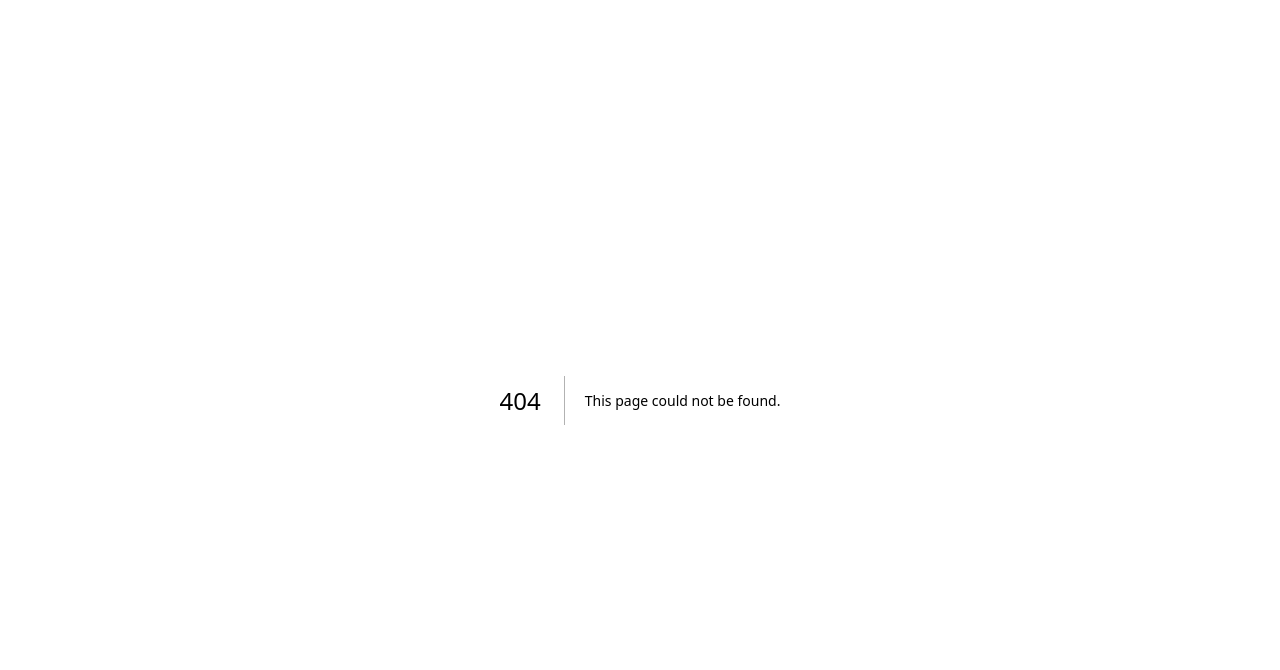
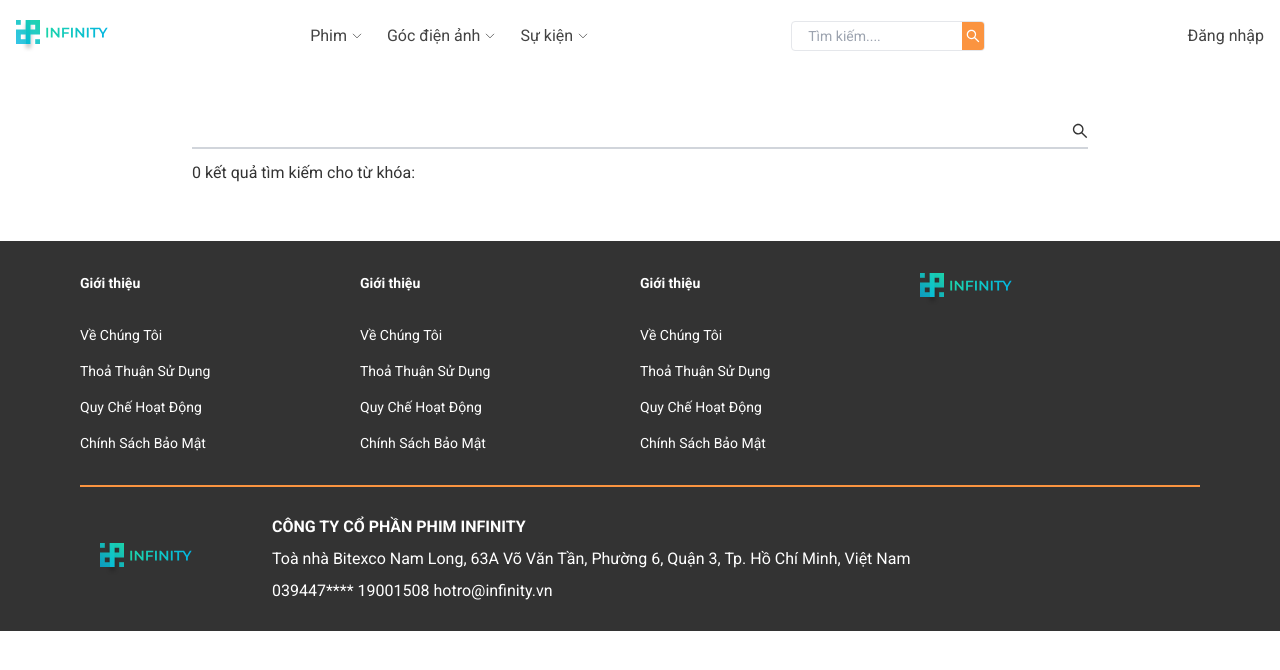
Before and after one commit to wingsx0/TIM_FE, a Next.js app: page /tim-kiem in a window 1280 px wide. Before the commit this address had no page. Shown: the top 670 px of the page. Built offline with nearby package versions, Linux system fonts and the light colour scheme.

Commit message:
finish input search header

```diff
--- a/src/app/(root)/tai-khoan/LeftAccount.tsx
+++ b/src/app/(root)/tai-khoan/LeftAccount.tsx
@@ -7,7 +7,7 @@ import ProfileAccount from "./ProfileAccount";
 import Policy from "./Policy";
 
 const onChange = (key: string) => {
-  console.log(key);
+  // console.log(key);
 };
 
 const items: TabsProps["items"] = [
--- a/src/app/(root)/tai-khoan/TopInfomation.tsx
+++ b/src/app/(root)/tai-khoan/TopInfomation.tsx
@@ -1,19 +1,26 @@
+"use client";
 import React from "react";
 import Image from "next/image";
 import { GiftIcon } from "@heroicons/react/24/solid";
+import { useAppSelector } from "@/redux/store";
 const TopInfomation = () => {
+  const { user } = useAppSelector((state) => state.authReducer);
+  console.log(user);
   return (
     <div className="flex items-center gap-x-4 px-10 py-5 border-b border-b-black43">
       <div className="relative w-20 h-20">
         <Image
-          src="https://images.unsplash.com/photo-1688151049001-522f61b0ebee?q=80&w=1917&auto=format&fit=crop&ixlib=rb-4.0.3&ixid=M3wxMjA3fDB8MHxwaG90by1wYWdlfHx8fGVufDB8fHx8fA%3D%3D"
+          src={
+            user?.avatar ||
+            "https://images.unsplash.com/photo-1688151049001-522f61b0ebee?q=80&w=1917&auto=format&fit=crop&ixlib=rb-4.0.3&ixid=M3wxMjA3fDB8MHxwaG90by1wYWdlfHx8fGVufDB8fHx8fA%3D%3D"
+          }
           alt=""
           fill
           className="w-full h-full object-cover rounded-full "
         />
       </div>
       <div>
-        <span className="font-medium text-lg">Phạm Quang Minh</span>
+        <span className="font-medium text-lg">{user?.ho_ten || "Unknow"}</span>
         <div className="flex items-center gap-x-2 mt-1">
           <GiftIcon className="w-6 h-6 text-primary"></GiftIcon>
           <span>0 stars</span>
--- a/src/app/(root)/tai-khoan/page.tsx
+++ b/src/app/(root)/tai-khoan/page.tsx
@@ -4,8 +4,9 @@ import MidInfomation from "./MidInfomation";
 import BotInfomation from "./BotInfomation";
 import { usePathname } from "next/navigation";
 import LeftAccount from "./LeftAccount";
+import { useAppSelector } from "@/redux/store";
 
-const page = () => {
+const Page = () => {
   return (
     <div className="bg-bgAccount pt-10 pb-16 text-black3">
       <div className="container-page flex gap-x-16">
@@ -22,4 +23,4 @@ const page = () => {
   );
 };
 
-export default page;
+export default Page;
--- /dev/null
+++ b/src/app/(root)/tim-kiem/page.tsx
@@ -0,0 +1,81 @@
+"use client";
+import { IMovie } from "@/interface/iTopMovie";
+import { endPointSearchNameMovie } from "@/utils/api";
+import { SearchOutlined } from "@ant-design/icons";
+import Image from "next/image";
+import React, { useState } from "react";
+
+const SearchPage = () => {
+  const [keywords, setKeywords] = useState("");
+  const [movies, setMovies] = useState([]);
+  const handleChangeValue = (e: any) => {
+    setKeywords(e.target.value);
+  };
+  const handleSearch = async () => {
+    const res = await fetch(`${endPointSearchNameMovie}${keywords}`);
+    const data = await res.json();
+    setMovies(data.results);
+  };
+  return (
+    <div className="container-page my-10 ">
+      <div className="w-[70%] mx-auto">
+        <form className="relative">
+          <input
+            type="text"
+            className="py-2 border-b-2 border-gray-300 w-full"
+            onChange={handleChangeValue}
+          />
+          <span onClick={handleSearch}>
+            <SearchOutlined className="absolute top-2/4 right-0 -translate-y-2/4 cursor-pointer" />
+          </span>
+        </form>
+        <div className="mt-4">
+          <span>{movies.length} </span>
+          <span>kết quả tìm kiếm cho từ khóa: </span>
+          <span className="text-primary">{keywords}</span>
+        </div>
+        <div className="mt-5 flex flex-col gap-y-2">
+          {movies.length > 0 &&
+            movies.map((movie: IMovie) => (
+              <Movie key={movie.id_phim} movie={movie}></Movie>
+            ))}
+        </div>
+      </div>
+    </div>
+  );
+};
+
+const Movie = ({ movie }: { movie: IMovie }) => {
+  return (
+    <div className="shadow-md border border-gray-100 rounded flex  overflow-hidden ">
+      <div className="relative w-16 h-16 ">
+        <Image
+          src={movie.hinh || "/images/imgnull.jpg"}
+          alt=""
+          fill
+          className="w-full h-full object-cover"
+        />
+      </div>
+      <div className="p-3 flex items-center gap-x-5">
+        <div className="flex flex-col ml-5 text-black43 w-96">
+          <span className="font-medium">{movie.ten_phim || "unknow"}</span>
+          <div className="flex gap-x-1">
+            <span className="text-sm">{movie.dao_dien || "unknow"}</span>
+          </div>
+        </div>
+        <div className="w-56">
+          <span className="capitalize text-gray4A text-center">
+            {movie.quoc_gia || "unknow"}
+          </span>
+        </div>
+        <div>
+          <span className="text-gray4A">
+            {movie.thoi_luong || "0"}&nbsp;Phút
+          </span>
+        </div>
+      </div>
+    </div>
+  );
+};
+
+export default SearchPage;
--- a/src/components/Header.tsx
+++ b/src/components/Header.tsx
@@ -10,9 +10,8 @@ import { AppstoreOutlined, SettingOutlined } from "@ant-design/icons";
 import type { MenuProps } from "antd";
 import { Menu } from "antd";
 import AccountBox from "./AccountBox";
-import { useSelector } from "react-redux";
-import { setIsLogin } from "@/redux/features/authSlice";
 import { useAppSelector } from "@/redux/store";
+import InputSearch from "./InputSearch";
 
 type MenuItem = Required<MenuProps>["items"][number];
 
@@ -161,23 +160,28 @@ const Header = () => {
           {/* Menu */}
           <MenuHeader />
           {/* Search */}
+          <div className="hidden md:flex">
             <InputSearch />
+          </div>
+
           {/* button login */}
           {isLogin ? (
+            <div className="hidden md:flex">
               <AccountBox></AccountBox>
+            </div>
           ) : (
-            <Link href="/signin" className="hover:text-primary">
+            <Link href="/signin" className="hover:text-primary hidden md:flex">
               Đăng nhập
             </Link>
           )}
 
           <Bars3Icon
-            className="w-6 h-6 lg:hidden"
+            className="w-6 h-6 md:hidden cursor-pointer"
             onClick={() => setShowMenu(!showMenu)}
           />
         </div>
         {showMenu && (
-          <nav className="fixed pr-4 md:px-11 z-[1030] block w-[287px] md:w-[346px] top-0 bottom-0 h-full bg-white transition-all duration-500 ease-in-out pl-8 pt-6 overflow-hidden translate-x-[0] right-0 screen1200:hidden">
+          <nav className="fixed pr-4 md:px-11 z-[1030] block w-[287px] md:w-[346px] top-0 bottom-0 h-full bg-white transition-all duration-500 ease-in-out pl-8 pt-6 overflow-hidden translate-x-[0] right-0 screen1200:hidden ">
             <div className="flex justify-end">
               <div
                 className="cursor-pointer"
@@ -186,7 +190,7 @@ const Header = () => {
                 <CloseOutlined style={{ fontSize: "16px", color: "#08c" }} />
               </div>
             </div>
-            <MenuHidden></MenuHidden>
+            <MenuHidden isLogin={isLogin}></MenuHidden>
           </nav>
         )}
       </div>
@@ -194,7 +198,7 @@ const Header = () => {
   );
 };
 
-const MenuHidden = () => {
+const MenuHidden = ({ isLogin }: { isLogin: boolean }) => {
   function getItem(
     label: React.ReactNode,
     key: React.Key,
@@ -235,6 +239,17 @@ const MenuHidden = () => {
     console.log("click ", e);
   };
   return (
+    <>
+      {isLogin ? (
+        <AccountBox />
+      ) : (
+        <Link
+          href="/signin"
+          className="bg-primary rounded-lg text-white py-2 w-full px-4"
+        >
+          Đăng nhập
+        </Link>
+      )}
       <Menu
         onClick={onClick}
         style={{ width: 256 }}
@@ -243,28 +258,7 @@ const MenuHidden = () => {
         mode="inline"
         items={items}
       />
-  );
-};
-
-const InputSearch = () => {
-  return (
-    <div className="bg-white px-4 py-1 flex items-center rounded text-black3 text-sm">
-      <input type="text" placeholder="Tìm kiếm...." />
-      <span>
-        <svg
-          width="12"
-          height="12"
-          viewBox="0 0 12 12"
-          fill="none"
-          xmlns="http://www.w3.org/2000/svg"
-        >
-          <path
-            d="M11.0667 12L6.86667 7.8C6.53333 8.06667 6.15 8.27778 5.71667 8.43333C5.28333 8.58889 4.82222 8.66667 4.33333 8.66667C3.12222 8.66667 2.09733 8.24711 1.25867 7.408C0.42 6.56889 0.000444444 5.544 0 4.33333C0 3.12222 0.419556 2.09733 1.25867 1.25867C2.09778 0.42 3.12267 0.000444444 4.33333 0C5.54444 0 6.56956 0.419556 7.40867 1.25867C8.24778 2.09778 8.66711 3.12267 8.66667 4.33333C8.66667 4.82222 8.58889 5.28333 8.43333 5.71667C8.27778 6.15 8.06667 6.53333 7.8 6.86667L12 11.0667L11.0667 12ZM4.33333 7.33333C5.16667 7.33333 5.87511 7.04178 6.45867 6.45867C7.04222 5.87556 7.33378 5.16711 7.33333 4.33333C7.33333 3.5 7.04178 2.79178 6.45867 2.20867C5.87556 1.62556 5.16711 1.33378 4.33333 1.33333C3.5 1.33333 2.79178 1.62511 2.20867 2.20867C1.62556 2.79222 1.33378 3.50044 1.33333 4.33333C1.33333 5.16667 1.62511 5.87511 2.20867 6.45867C2.79222 7.04222 3.50044 7.33378 4.33333 7.33333Z"
-            fill="#333333"
-          />
-        </svg>
-      </span>
-    </div>
+    </>
   );
 };
 
--- /dev/null
+++ b/src/components/InputSearch.tsx
@@ -0,0 +1,34 @@
+import { setKeyword } from "@/redux/features/searchSlice";
+import { AppDispatch } from "@/redux/store";
+import { SearchOutlined } from "@ant-design/icons";
+import { useRouter } from "next/navigation";
+import React from "react";
+import { useDispatch } from "react-redux";
+
+const InputSearch = () => {
+  const dispatch = useDispatch<AppDispatch>();
+  const router = useRouter();
+
+  const [keywordValue, setKeywordValue] = React.useState("");
+  const handleSubmitKey = (e: any) => {
+    dispatch(setKeyword(keywordValue));
+    router.push("/tim-kiem");
+  };
+  return (
+    <div className="bg-white px-4 py-1 flex items-center relative border border-borderGray rounded text-black3 text-sm overflow-hidden">
+      <input
+        type="text"
+        placeholder="Tìm kiếm...."
+        onChange={(e: any) => setKeywordValue(e.target.value)}
+      />
+      <span
+        onClick={handleSubmitKey}
+        className="bg-primary h-full text-white absolute right-0 top-2/4 -translate-y-2/4 flex items-center px-1 cursor-pointer"
+      >
+        <SearchOutlined />
+      </span>
+    </div>
+  );
+};
+
+export default InputSearch;
--- a/src/components/menu/MenuHeader.tsx
+++ b/src/components/menu/MenuHeader.tsx
@@ -4,7 +4,7 @@ import { Dropdown } from "antd";
 import Link from "next/link";
 const MenuHeader = () => {
   return (
-    <div className="hidden lg:flex items-center gap-x-10">
+    <div className="hidden md:flex items-center gap-x-10">
       <div className="flex items-center gap-x-6  menu-header">
         <MovieItem />
         <CategoryItem />
--- /dev/null
+++ b/src/redux/features/searchSlice.ts
@@ -0,0 +1,22 @@
+import { createSlice, PayloadAction } from "@reduxjs/toolkit";
+
+type initialState = {
+  keyword: string;
+};
+
+const initialState: initialState = {
+  keyword: "",
+};
+
+export const search = createSlice({
+  name: "search",
+  initialState,
+  reducers: {
+    setKeyword: (state, action: PayloadAction<string>) => {
+      state.keyword = action.payload;
+    },
+  },
+});
+
+export const { setKeyword } = search.actions;
+export default search.reducer;
--- a/src/redux/store.ts
+++ b/src/redux/store.ts
@@ -1,11 +1,13 @@
 import { configureStore } from "@reduxjs/toolkit";
 import roomReducer from "./features/RoomSlice";
 import authReducer from "./features/authSlice";
+import searchReducer from "./features/searchSlice";
 import { TypedUseSelectorHook, useSelector } from "react-redux";
 export const store = configureStore({
   reducer: {
     roomReducer,
     authReducer,
+    searchReducer,
   },
 });
 
--- a/src/utils/api.ts
+++ b/src/utils/api.ts
@@ -11,3 +11,5 @@ export const endPointUserSignIn = `http://localhost:${port}/users/login`;
 export const endPointUserSignUp = `http://localhost:${port}/users/register`;
 export const endPointUsers = `http://localhost:${port}/users/tai_khoan`;
 export const endPointUsersChangePass = `http://localhost:${port}/users/changepassword`;
+// search
+export const endPointSearchNameMovie = `http://localhost:${port}/search?query=`;
```
Also changed, not shown: public/images/imgnull.jpg (added). Lines whose indentation alone changed are shown as unchanged.
